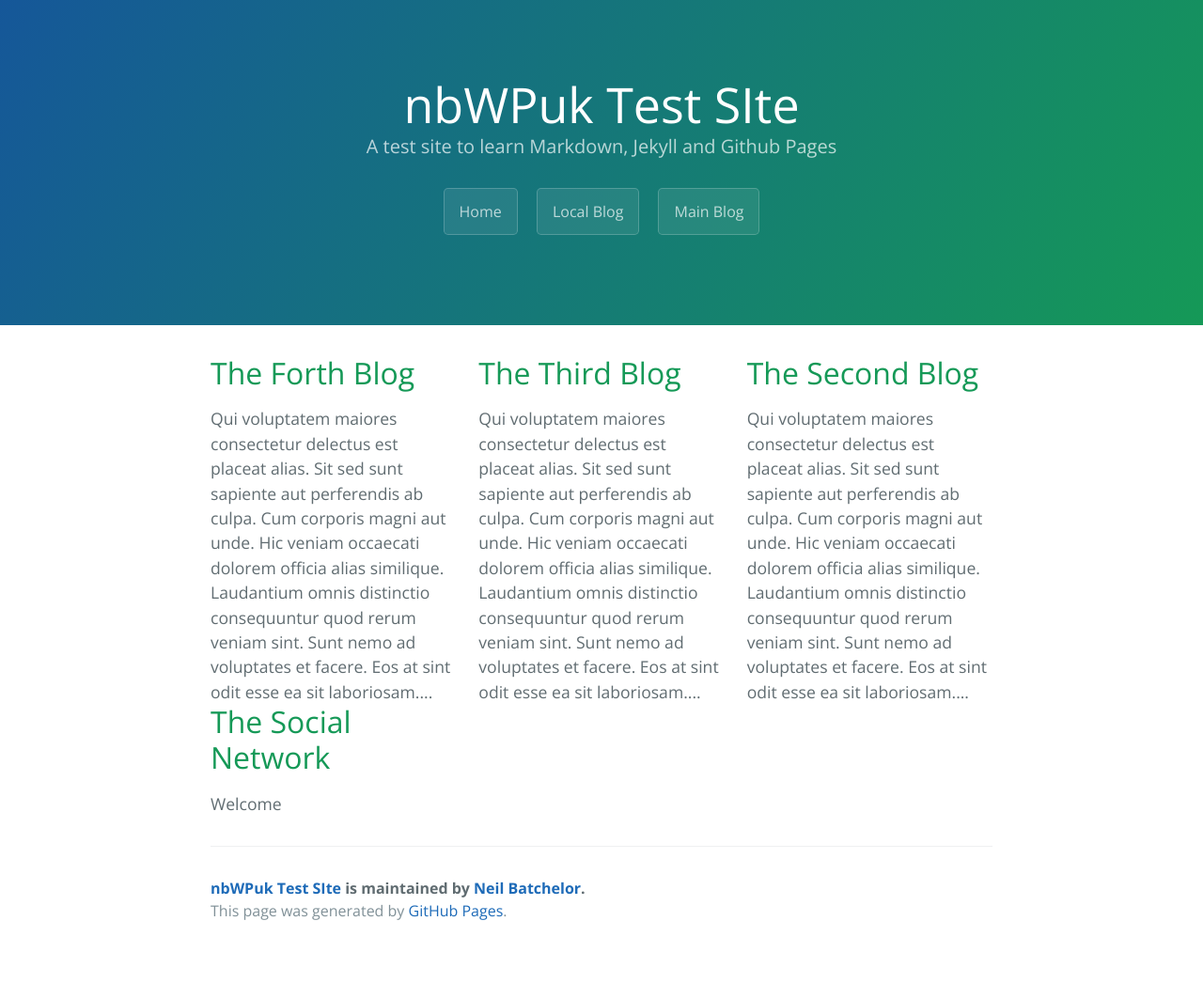
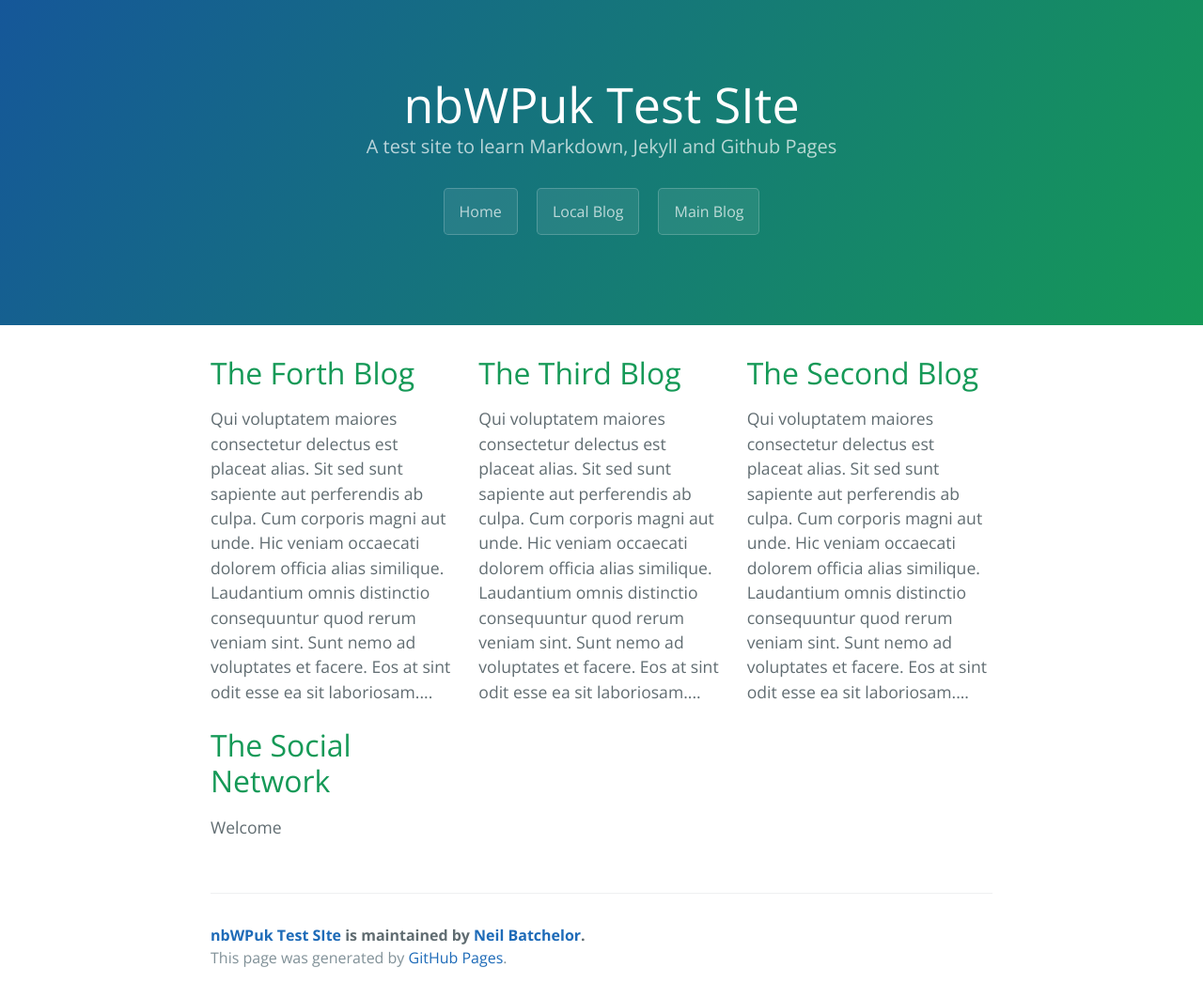
Before and after one commit to nbwpuk/nbwpuk.github.io, a Jekyll site: the page built from blog.md, in a window 1280 px wide. Shown: the whole page at 94% size. Built offline with Jekyll 4.4.1, drawn with Linux system fonts in a browser that asks for light colours; before the commit the page ends 1013 px from its top, so only the background shows below that.

Commit message:
Added spacing after article

```diff
--- a/css/cayman.css
+++ b/css/cayman.css
@@ -190,3 +190,4 @@ a:hover { text-decoration: underline; }
 .site-footer-owner { display: block; font-weight: bold; }
 
 .site-footer-credits { color: #819198; }
+.article{margin-bottom: 25px;}
```
